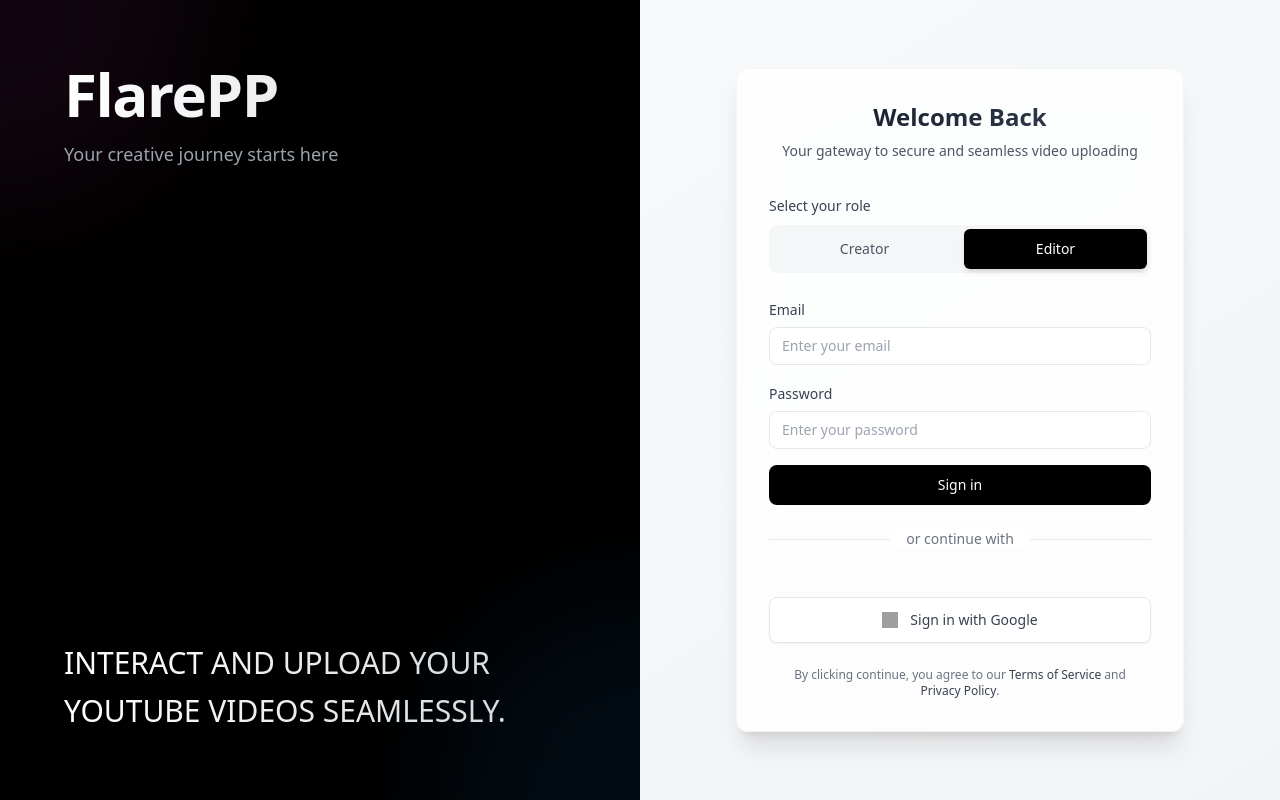
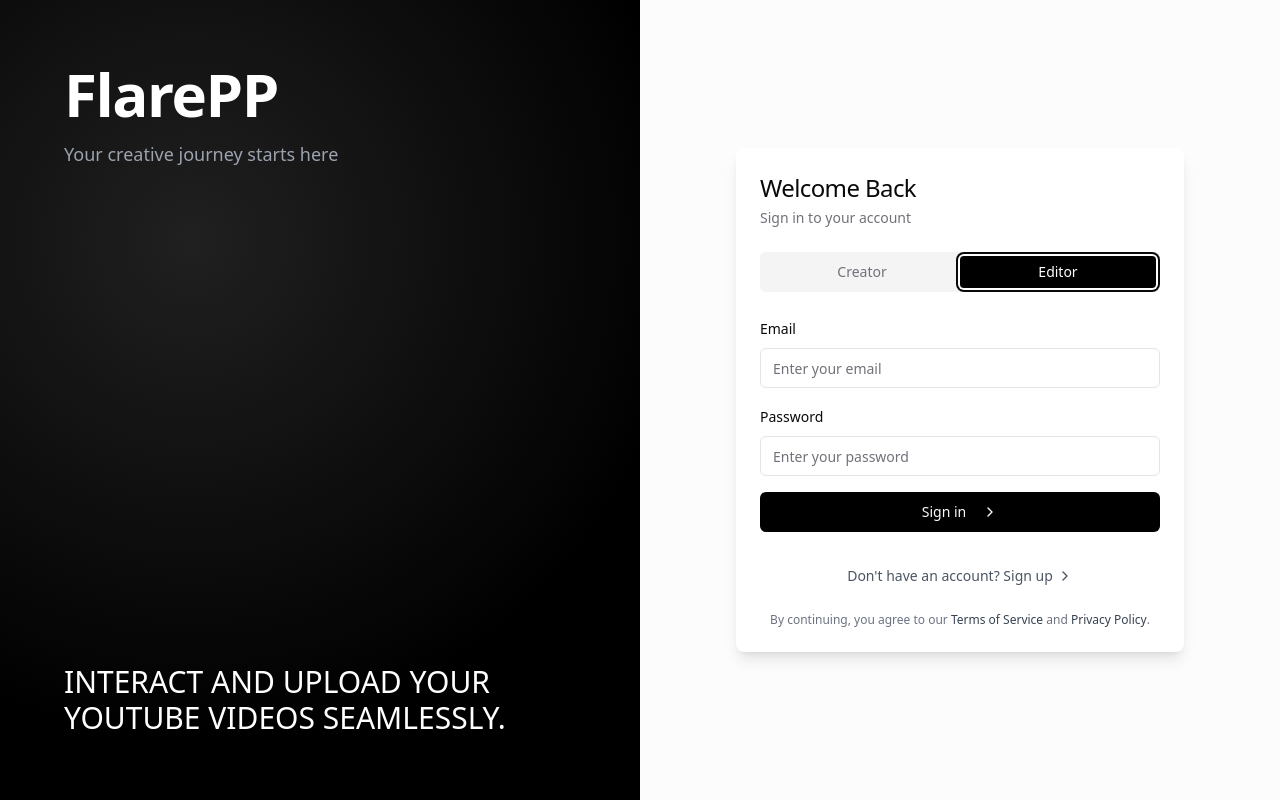
Before and after one commit to akshxt25/FlareP, a React (Vite) app in the folder client/: page / in a window 1280 px wide. Both pictures are taken after a click on the tab "Editor". Built offline with nearby package versions, Linux system fonts and the light colour scheme; grey boxes are pictures that could not be loaded.

Commit message:
CHANGES IN LANDING PAGE AND ROUTING

```diff
--- a/client/package.json
+++ b/client/package.json
@@ -15,15 +15,15 @@
     "@radix-ui/react-dialog": "^1.1.2",
     "@radix-ui/react-dropdown-menu": "^2.1.2",
     "@radix-ui/react-hover-card": "^1.1.4",
-    "@radix-ui/react-label": "^2.1.0",
+    "@radix-ui/react-label": "^2.1.2",
     "@radix-ui/react-popover": "^1.1.2",
     "@radix-ui/react-progress": "^1.1.0",
     "@radix-ui/react-scroll-area": "^1.2.1",
     "@radix-ui/react-select": "^2.1.2",
     "@radix-ui/react-separator": "^1.1.0",
-    "@radix-ui/react-slot": "^1.1.0",
+    "@radix-ui/react-slot": "^1.1.2",
     "@radix-ui/react-switch": "^1.1.1",
-    "@radix-ui/react-tabs": "^1.1.1",
+    "@radix-ui/react-tabs": "^1.1.3",
     "@radix-ui/react-toast": "^1.2.2",
     "@radix-ui/react-tooltip": "^1.1.4",
     "@reduxjs/toolkit": "^2.3.0",
--- a/client/src/components/Login.jsx
+++ b/client/src/components/Login.jsx
@@ -1,13 +1,25 @@
 import { useState } from "react";
+import axios from "axios";
+import { useNavigate } from "react-router-dom";
+import { Card, CardContent, CardDescription, CardHeader, CardTitle, CardFooter } from "@/components/ui/card";
+import { Button } from "@/components/ui/button";
+import { Input } from "@/components/ui/input";
+import { Label } from "@/components/ui/label";
+import { Tabs, TabsContent, TabsList, TabsTrigger } from "@/components/ui/tabs";
+import { Alert, AlertDescription } from "@/components/ui/alert";
+import { LucideLoader, LucideChevronRight, LucideArrowLeft } from "lucide-react";
 
 const Login = () => {
+  const navigate = useNavigate();
   const [formData, setFormData] = useState({
     role: "creator",
     email: "",
-    password: ""
+    password: "",
+    name: ""
   });
   const [loading, setLoading] = useState(false);
   const [error, setError] = useState(null);
+  const [isSignup, setIsSignup] = useState(false);
 
   const handleRoleToggle = (role) => {
     setFormData(prev => ({ ...prev, role }));
@@ -21,181 +33,241 @@ const Login = () => {
     }));
   };
 
-  const handleSubmit = async (e) => {
+  const handleGoogleAuth = async () => {
+    setLoading(true);
+    try {
+      window.location.href = "http://localhost:3000/api/auth/google";
+    } catch (e) {
+      setError("Failed to connect with Google");
+    } finally {
+      setLoading(false);
+    }
+  };
+
+  const handleEditorSubmit = async (e) => {
     e.preventDefault();
-    if (formData.role === "editor" && (!formData.email || !formData.password)) {
-      setError("Please fill all fields");
+    if (!formData.email || !formData.password) {
+      setError("Please fill all required fields");
       return;
     }
+
     try {
       setLoading(true);
-      const res = await fetch("http://localhost:3000/api/auth/login", {
-        method: "POST",
-        credentials: "include",
+      const endpoint = isSignup ? "api/auth/signup" : "api/auth/login";
+      const response = await axios.post(`http://localhost:3000/${endpoint}`, formData, {
+        withCredentials: true,
         headers: {
           "Content-Type": "application/json",
-        },
-        body: JSON.stringify(formData),
+        }
       });
-      const data = await res.json();
-      if (data.success === false) {
-        setError(data.message);
+
+      if (response.data.success === false) {
+        setError(response.data.message);
         return;
       }
-      window.location.href = "/";
+
+      if (formData.role === "editor" && !isSignup) {
+        navigate("/Home");
+      } else {
+        navigate("/");
+      }
     } catch (e) {
-      setError("Error while calling backend");
+      setError(`Error: ${e.response?.data?.message || e.message}`);
     } finally {
       setLoading(false);
     }
   };
 
   return (
-    <div className="flex h-screen bg-gradient-to-br from-gray-50 to-gray-100">
+    <div className="grid min-h-screen lg:grid-cols-2">
       {/* Left Section */}
-      <div className="w-1/2 h-full bg-black text-white flex flex-col justify-between p-16 relative overflow-hidden">
-        {/* Background Pattern */}
-        <div className="absolute inset-0 opacity-10">
-          <div className="absolute w-96 h-96 -top-48 -left-48 bg-gradient-to-br from-purple-500 to-pink-500 rounded-full blur-3xl animate-pulse"></div>
-          <div className="absolute w-96 h-96 -bottom-48 -right-48 bg-gradient-to-br from-blue-500 to-cyan-500 rounded-full blur-3xl animate-pulse"></div>
+      <div className="hidden lg:flex flex-col justify-between p-8 md:p-12 lg:p-16 bg-black text-white relative overflow-hidden">
+        <div className="absolute inset-0 bg-[radial-gradient(circle_at_30%_30%,_rgba(64,64,64,0.5)_0%,_transparent_70%)]" />
+
+        <div className="relative space-y-4 z-10">
+          <h1 className="text-4xl md:text-5xl lg:text-6xl font-bold tracking-tight">
+            FlarePP
+          </h1>
+          <p className="text-gray-400 text-base md:text-lg">
+            Your creative journey starts here
+          </p>
         </div>
 
-        <div className="relative space-y-4">
-          <h1 className="text-6xl font-bold tracking-tight bg-gradient-to-r from-white to-gray-300 bg-clip-text text-transparent">
-            FlarePP
-          </h1>
-          <p className="text-gray-400 text-lg">Your creative journey starts here</p>
-        </div>
-
-        <div className="relative space-y-6">
-          <p className="text-3xl font-light leading-relaxed bg-gradient-to-r from-white to-gray-300 bg-clip-text text-transparent">
+        <div className="relative space-y-6 z-10">
+          <p className="text-xl md:text-2xl lg:text-3xl font-light leading-relaxed">
             INTERACT AND UPLOAD YOUR YOUTUBE VIDEOS SEAMLESSLY.
           </p>
         </div>
       </div>
 
       {/* Right Section */}
-      <div className="w-1/2 h-full flex items-center justify-center p-8">
-        <div className="w-full max-w-md transform transition-all duration-300 hover:scale-[1.01]">
-          <div className="bg-white/80 backdrop-blur-lg rounded-xl shadow-xl p-8 border border-gray-100">
-            <div className="text-center space-y-2 mb-8">
-              <h2 className="text-2xl font-semibold bg-gradient-to-r from-gray-900 to-gray-700 bg-clip-text text-transparent">
-                Welcome Back
-              </h2>
-              <p className="text-sm text-gray-600">
-                Your gateway to secure and seamless video uploading
-              </p>
-            </div>
-
-            {/* Role Toggle */}
-            <div className="space-y-2 mb-6">
-              <label className="text-sm font-medium text-gray-700">Select your role</label>
-              <div className="flex gap-2 p-1 rounded-lg bg-gray-100/80 backdrop-blur-sm">
-                <button
-                  onClick={() => handleRoleToggle("creator")}
-                  className={`flex-1 py-2.5 px-4 rounded-md text-sm font-medium transition-all duration-300 transform hover:scale-[1.02] ${
-                    formData.role === "creator"
-                      ? "bg-black text-white shadow-md"
-                      : "bg-transparent text-gray-600 hover:bg-gray-200"
-                  }`}
+      <div className="flex items-center justify-center p-4 sm:p-6 md:p-8 lg:p-12 bg-gray-50/50">
+        <Card className="w-full max-w-md shadow-lg border-0">
+          <CardHeader className="space-y-1">
+            <CardTitle className="text-2xl font-medium">
+              {isSignup ? "Create Account" : "Welcome Back"}
+            </CardTitle>
+            <CardDescription>
+              {isSignup ? "Join our creative community today" : "Sign in to your account"}
+            </CardDescription>
+          </CardHeader>
+          <CardContent className="space-y-6">
+            <Tabs
+              defaultValue="creator"
+              onValueChange={handleRoleToggle}
+              className="w-full"
+            >
+              <TabsList className="grid w-full grid-cols-2">
+                <TabsTrigger
+                  value="creator"
+                  className="transition-colors duration-300 data-[state=active]:bg-black data-[state=active]:text-white"
                 >
                   Creator
-                </button>
-                <button
-                  onClick={() => handleRoleToggle("editor")}
-                  className={`flex-1 py-2.5 px-4 rounded-md text-sm font-medium transition-all duration-300 transform hover:scale-[1.02] ${
-                    formData.role === "editor"
-                      ? "bg-black text-white shadow-md"
-                      : "bg-transparent text-gray-600 hover:bg-gray-200"
-                  }`}
+                </TabsTrigger>
+                <TabsTrigger
+                  value="editor"
+                  className="transition-colors duration-300 data-[state=active]:bg-black data-[state=active]:text-white"
                 >
                   Editor
-                </button>
+                </TabsTrigger>
+              </TabsList>
+
+              <TabsContent value="creator" className="mt-6">
+                <div className="space-y-4">
+                  <p className="text-sm text-gray-600 text-center">
+                    Sign in with Google to manage your videos
+                  </p>
+                  <Button
+                    onClick={handleGoogleAuth}
+                    disabled={loading}
+                    className="w-full bg-black hover:bg-gray-900 transition-colors duration-300"
+                  >
+                    {loading ? (
+                      <>
+                        <LucideLoader className="mr-2 h-4 w-4 animate-spin" />
+                        Connecting...
+                      </>
+                    ) : (
+                      <>
+                        <img
+                          src="https://uxwing.com/wp-content/themes/uxwing/download/brands-and-social-media/google-white-icon.png"
+                          alt="Google"
+                          className="w-4 h-4 mr-2"
+                        />
+                        Continue with Google
+                      </>
+                    )}
+                  </Button>
                 </div>
+              </TabsContent>
+
+              <TabsContent value="editor" className="mt-6">
+                <form onSubmit={handleEditorSubmit} className="space-y-4">
+                  {isSignup && (
+                    <div className="space-y-2">
+                      <Label htmlFor="name">Name</Label>
+                      <Input
+                        id="name"
+                        type="text"
+                        name="name"
+                        value={formData.name}
+                        onChange={handleChange}
+                        placeholder="Enter your full name"
+                        className="transition-all duration-300"
+                      />
                     </div>
+                  )}
 
-            <div className="overflow-hidden transition-all duration-500 ease-in-out"
-                 style={{
-                   maxHeight: formData.role === "editor" ? "400px" : "0",
-                   opacity: formData.role === "editor" ? "1" : "0",
-                   marginBottom: formData.role === "editor" ? "1.5rem" : "0"
-                 }}>
-              <form onSubmit={handleSubmit} className="space-y-4">
-                <div className="space-y-1.5 transform transition-all duration-500 ease-in-out translate-y-0">
-                  <label className="text-sm font-medium text-gray-700">Email</label>
-                  <input
+                  <div className="space-y-2">
+                    <Label htmlFor="email">Email</Label>
+                    <Input
+                      id="email"
                       type="email"
                       name="email"
                       value={formData.email}
                       onChange={handleChange}
-                    className="w-full px-3 py-2 rounded-lg border border-gray-200 focus:border-gray-300 focus:ring focus:ring-gray-200 transition-all outline-none text-sm"
                       placeholder="Enter your email"
+                      className="transition-all duration-300"
                     />
                   </div>
-                <div className="space-y-1.5 transform transition-all duration-500 ease-in-out translate-y-0">
-                  <label className="text-sm font-medium text-gray-700">Password</label>
-                  <input
+
+                  <div className="space-y-2">
+                    <Label htmlFor="password">Password</Label>
+                    <Input
+                      id="password"
                       type="password"
                       name="password"
                       value={formData.password}
                       onChange={handleChange}
-                    className="w-full px-3 py-2 rounded-lg border border-gray-200 focus:border-gray-300 focus:ring focus:ring-gray-200 transition-all outline-none text-sm"
                       placeholder="Enter your password"
+                      className="transition-all duration-300"
                     />
                   </div>
-                <button
+
+                  <Button
                     type="submit"
                     disabled={loading}
-                  className="w-full bg-black text-white py-2.5 rounded-lg font-medium text-sm transition-all duration-300 transform hover:scale-[1.02] hover:bg-gray-900 disabled:opacity-70 disabled:hover:scale-100"
+                    className="w-full bg-black hover:bg-gray-900 transition-colors duration-300"
                   >
-                  {loading ? "Signing in..." : "Sign in"}
-                </button>
+                    {loading ? (
+                      <>
+                        <LucideLoader className="mr-2 h-4 w-4 animate-spin" />
+                        {isSignup ? "Creating account..." : "Signing in..."}
+                      </>
+                    ) : (
+                      <>
+
+                        {isSignup ? "Sign up" : "Sign in"}
+                        <LucideChevronRight className="ml-2 h-4 w-4" />
+                      </>
+                    )}
+                  </Button>
                 </form>
-
-              <div className="relative my-6">
-                <div className="absolute inset-0 flex items-center">
-                  <div className="w-full border-t border-gray-200"></div>
-                </div>
-                <div className="relative flex justify-center text-sm">
-                  <span className="px-4 bg-white text-gray-500 text-sm">
-                    or continue with
-                  </span>
-                </div>
-              </div>
-            </div>
-
-            <button
-              onClick={handleSubmit}
-              disabled={loading}
-              className="w-full flex items-center justify-center px-4 py-3 rounded-lg text-gray-700 bg-white border border-gray-200 shadow-sm hover:shadow-md transition-all duration-300 transform hover:scale-[1.02] hover:border-gray-300 disabled:opacity-70 disabled:hover:scale-100"
-            >
-              <img
-                src="https://uxwing.com/wp-content/themes/uxwing/download/brands-and-social-media/google-black-icon.png"
-                alt="Google"
-                className="w-4 h-4 mr-3"
-              />
-              <span className="font-medium text-sm">Sign in with Google</span>
-            </button>
+              </TabsContent>
+            </Tabs>
 
             {error && (
-              <div className="mt-4 text-sm text-red-500 text-center animate-bounce">
-                {error}
-              </div>
+              <Alert variant="destructive" className="mt-4">
+                <AlertDescription>{error}</AlertDescription>
+              </Alert>
+            )}
+          </CardContent>
+          <CardFooter className="flex flex-col space-y-4">
+            {formData.role === "editor" && (
+              <Button
+                variant="link"
+                onClick={() => {
+                  setIsSignup(!isSignup);
+                  setError(null);
+                }}
+                className="text-sm text-gray-600 hover:text-black transition-colors duration-300"
+              >
+                {isSignup ? (
+                  <span className="flex items-center">
+                    <LucideArrowLeft className="mr-1 h-3 w-3" />
+                    Already have an account? Sign in
+                  </span>
+                ) : (
+                  <span className="flex items-center">
+                    Don't have an account? Sign up
+                    <LucideChevronRight className="ml-1 h-3 w-3" />
+                  </span>
+                )}
+              </Button>
             )}
 
-            <p className="mt-6 text-xs text-gray-500 text-center">
-              By clicking continue, you agree to our{" "}
-              <button className="font-medium text-gray-700 hover:text-black transition-colors">
+            <p className="text-xs text-gray-500 text-center">
+              By continuing, you agree to our{" "}
+              <Button variant="link" className="p-0 h-auto text-xs font-medium text-gray-700 hover:text-black transition-colors duration-300">
                 Terms of Service
-              </button>{" "}
+              </Button>{" "}
               and{" "}
-              <button className="font-medium text-gray-700 hover:text-black transition-colors">
+              <Button variant="link" className="p-0 h-auto text-xs font-medium text-gray-700 hover:text-black transition-colors duration-300">
                 Privacy Policy
-              </button>
-              .
+              </Button>.
             </p>
-          </div>
-        </div>
+          </CardFooter>
+        </Card>
       </div>
     </div>
   );
--- /dev/null
+++ b/client/src/components/ui/alert.jsx
@@ -0,0 +1,47 @@
+import * as React from "react"
+import { cva } from "class-variance-authority";
+
+import { cn } from "@/lib/utils"
+
+const alertVariants = cva(
+  "relative w-full rounded-lg border p-4 [&>svg~*]:pl-7 [&>svg+div]:translate-y-[-3px] [&>svg]:absolute [&>svg]:left-4 [&>svg]:top-4 [&>svg]:text-foreground",
+  {
+    variants: {
+      variant: {
+        default: "bg-background text-foreground",
+        destructive:
+          "border-destructive/50 text-destructive dark:border-destructive [&>svg]:text-destructive",
+      },
+    },
+    defaultVariants: {
+      variant: "default",
+    },
+  }
+)
+
+const Alert = React.forwardRef(({ className, variant, ...props }, ref) => (
+  <div
+    ref={ref}
+    role="alert"
+    className={cn(alertVariants({ variant }), className)}
+    {...props} />
+))
+Alert.displayName = "Alert"
+
+const AlertTitle = React.forwardRef(({ className, ...props }, ref) => (
+  <h5
+    ref={ref}
+    className={cn("mb-1 font-medium leading-none tracking-tight", className)}
+    {...props} />
+))
+AlertTitle.displayName = "AlertTitle"
+
+const AlertDescription = React.forwardRef(({ className, ...props }, ref) => (
+  <div
+    ref={ref}
+    className={cn("text-sm [&_p]:leading-relaxed", className)}
+    {...props} />
+))
+AlertDescription.displayName = "AlertDescription"
+
+export { Alert, AlertTitle, AlertDescription }
--- /dev/null
+++ b/client/src/components/ui/button.jsx
@@ -0,0 +1,47 @@
+import * as React from "react"
+import { Slot } from "@radix-ui/react-slot"
+import { cva } from "class-variance-authority";
+
+import { cn } from "@/lib/utils"
+
+const buttonVariants = cva(
+  "inline-flex items-center justify-center gap-2 whitespace-nowrap rounded-md text-sm font-medium ring-offset-background transition-colors focus-visible:outline-none focus-visible:ring-2 focus-visible:ring-ring focus-visible:ring-offset-2 disabled:pointer-events-none disabled:opacity-50 [&_svg]:pointer-events-none [&_svg]:size-4 [&_svg]:shrink-0",
+  {
+    variants: {
+      variant: {
+        default: "bg-primary text-primary-foreground hover:bg-primary/90",
+        destructive:
+          "bg-destructive text-destructive-foreground hover:bg-destructive/90",
+        outline:
+          "border border-input bg-background hover:bg-accent hover:text-accent-foreground",
+        secondary:
+          "bg-secondary text-secondary-foreground hover:bg-secondary/80",
+        ghost: "hover:bg-accent hover:text-accent-foreground",
+        link: "text-primary underline-offset-4 hover:underline",
+      },
+      size: {
+        default: "h-10 px-4 py-2",
+        sm: "h-9 rounded-md px-3",
+        lg: "h-11 rounded-md px-8",
+        icon: "h-10 w-10",
+      },
+    },
+    defaultVariants: {
+      variant: "default",
+      size: "default",
+    },
+  }
+)
+
+const Button = React.forwardRef(({ className, variant, size, asChild = false, ...props }, ref) => {
+  const Comp = asChild ? Slot : "button"
+  return (
+    (<Comp
+      className={cn(buttonVariants({ variant, size, className }))}
+      ref={ref}
+      {...props} />)
+  );
+})
+Button.displayName = "Button"
+
+export { Button, buttonVariants }
--- /dev/null
+++ b/client/src/components/ui/card.jsx
@@ -0,0 +1,50 @@
+import * as React from "react"
+
+import { cn } from "@/lib/utils"
+
+const Card = React.forwardRef(({ className, ...props }, ref) => (
+  <div
+    ref={ref}
+    className={cn("rounded-lg border bg-card text-card-foreground shadow-sm", className)}
+    {...props} />
+))
+Card.displayName = "Card"
+
+const CardHeader = React.forwardRef(({ className, ...props }, ref) => (
+  <div
+    ref={ref}
+    className={cn("flex flex-col space-y-1.5 p-6", className)}
+    {...props} />
+))
+CardHeader.displayName = "CardHeader"
+
+const CardTitle = React.forwardRef(({ className, ...props }, ref) => (
+  <div
+    ref={ref}
+    className={cn("text-2xl font-semibold leading-none tracking-tight", className)}
+    {...props} />
+))
+CardTitle.displayName = "CardTitle"
+
+const CardDescription = React.forwardRef(({ className, ...props }, ref) => (
+  <div
+    ref={ref}
+    className={cn("text-sm text-muted-foreground", className)}
+    {...props} />
+))
+CardDescription.displayName = "CardDescription"
+
+const CardContent = React.forwardRef(({ className, ...props }, ref) => (
+  <div ref={ref} className={cn("p-6 pt-0", className)} {...props} />
+))
+CardContent.displayName = "CardContent"
+
+const CardFooter = React.forwardRef(({ className, ...props }, ref) => (
+  <div
+    ref={ref}
+    className={cn("flex items-center p-6 pt-0", className)}
+    {...props} />
+))
+CardFooter.displayName = "CardFooter"
+
+export { Card, CardHeader, CardFooter, CardTitle, CardDescription, CardContent }
--- /dev/null
+++ b/client/src/components/ui/input.jsx
@@ -0,0 +1,19 @@
+import * as React from "react"
+
+import { cn } from "@/lib/utils"
+
+const Input = React.forwardRef(({ className, type, ...props }, ref) => {
+  return (
+    (<input
+      type={type}
+      className={cn(
+        "flex h-10 w-full rounded-md border border-input bg-background px-3 py-2 text-base ring-offset-background file:border-0 file:bg-transparent file:text-sm file:font-medium file:text-foreground placeholder:text-muted-foreground focus-visible:outline-none focus-visible:ring-2 focus-visible:ring-ring focus-visible:ring-offset-2 disabled:cursor-not-allowed disabled:opacity-50 md:text-sm",
+        className
+      )}
+      ref={ref}
+      {...props} />)
+  );
+})
+Input.displayName = "Input"
+
+export { Input }
--- /dev/null
+++ b/client/src/components/ui/label.jsx
@@ -0,0 +1,16 @@
+import * as React from "react"
+import * as LabelPrimitive from "@radix-ui/react-label"
+import { cva } from "class-variance-authority";
+
+import { cn } from "@/lib/utils"
+
+const labelVariants = cva(
+  "text-sm font-medium leading-none peer-disabled:cursor-not-allowed peer-disabled:opacity-70"
+)
+
+const Label = React.forwardRef(({ className, ...props }, ref) => (
+  <LabelPrimitive.Root ref={ref} className={cn(labelVariants(), className)} {...props} />
+))
+Label.displayName = LabelPrimitive.Root.displayName
+
+export { Label }
--- /dev/null
+++ b/client/src/components/ui/tabs.jsx
@@ -0,0 +1,41 @@
+import * as React from "react"
+import * as TabsPrimitive from "@radix-ui/react-tabs"
+
+import { cn } from "@/lib/utils"
+
+const Tabs = TabsPrimitive.Root
+
+const TabsList = React.forwardRef(({ className, ...props }, ref) => (
+  <TabsPrimitive.List
+    ref={ref}
+    className={cn(
+      "inline-flex h-10 items-center justify-center rounded-md bg-muted p-1 text-muted-foreground",
+      className
+    )}
+    {...props} />
+))
+TabsList.displayName = TabsPrimitive.List.displayName
+
+const TabsTrigger = React.forwardRef(({ className, ...props }, ref) => (
+  <TabsPrimitive.Trigger
+    ref={ref}
+    className={cn(
+      "inline-flex items-center justify-center whitespace-nowrap rounded-sm px-3 py-1.5 text-sm font-medium ring-offset-background transition-all focus-visible:outline-none focus-visible:ring-2 focus-visible:ring-ring focus-visible:ring-offset-2 disabled:pointer-events-none disabled:opacity-50 data-[state=active]:bg-background data-[state=active]:text-foreground data-[state=active]:shadow-sm",
+      className
+    )}
+    {...props} />
+))
+TabsTrigger.displayName = TabsPrimitive.Trigger.displayName
+
+const TabsContent = React.forwardRef(({ className, ...props }, ref) => (
+  <TabsPrimitive.Content
+    ref={ref}
+    className={cn(
+      "mt-2 ring-offset-background focus-visible:outline-none focus-visible:ring-2 focus-visible:ring-ring focus-visible:ring-offset-2",
+      className
+    )}
+    {...props} />
+))
+TabsContent.displayName = TabsPrimitive.Content.displayName
+
+export { Tabs, TabsList, TabsTrigger, TabsContent }
--- /dev/null
+++ b/client/src/lib/utils.js
@@ -0,0 +1,6 @@
+import { clsx } from "clsx";
+import { twMerge } from "tailwind-merge"
+
+export function cn(...inputs) {
+  return twMerge(clsx(inputs));
+}
```
Also changed, not shown: client/src/components/Routes/Routes.jsx (added, +11 -0 lines), client/src/components/editorComponents/Home.jsx (added, +9 -0 lines), client/jsconfig.json (indentation only), 2 other files (tests, documents, lock files or other folders). Lines whose indentation alone changed are shown as unchanged.
